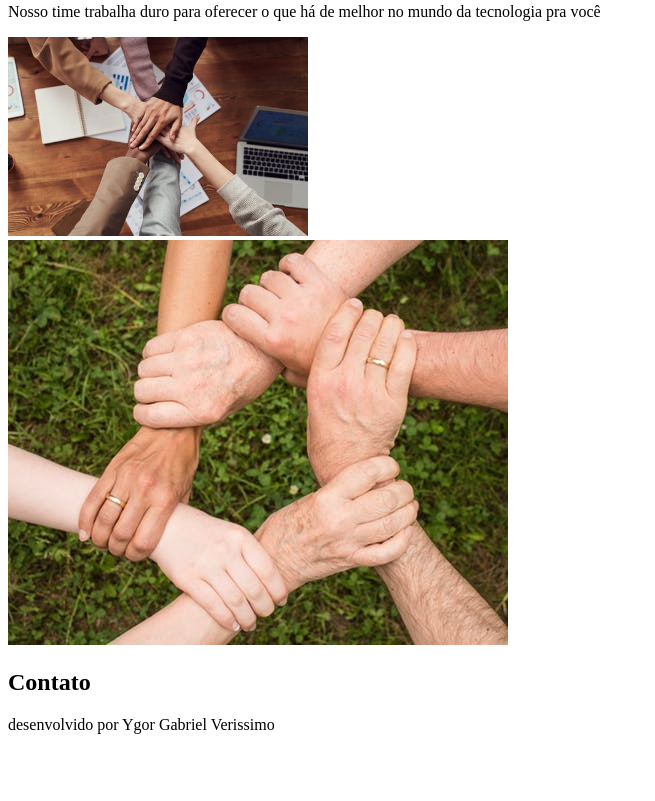
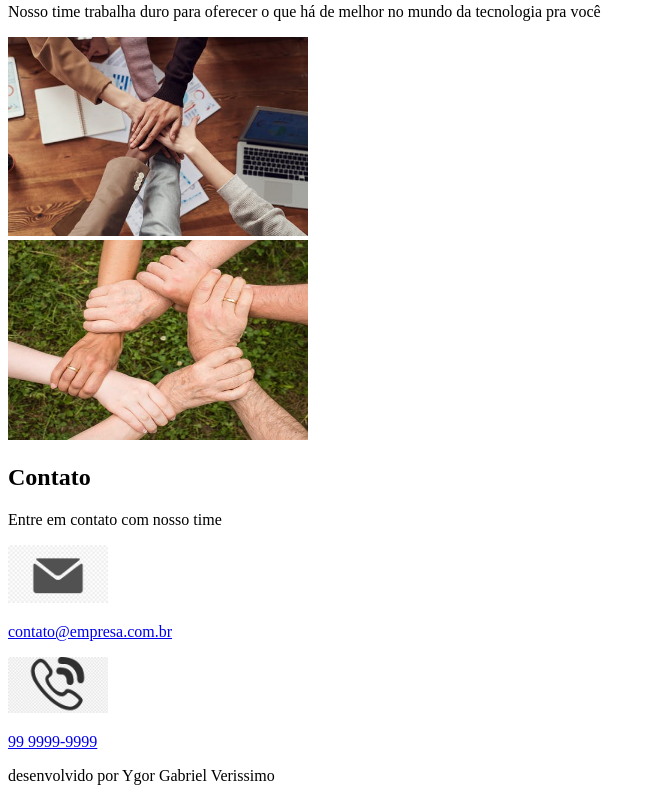
Before and after one commit to ygorgabrielverissimo/estudosHTML-CSS, a plain HTML site: page index.html in a window 1280 px wide. Shown: the part 1647-2448 px from the top of the page, without its empty margins (0-655 px from the left). Before the commit the page ends 2397 px from the top, so only its background shows below. Drawn offline with Linux system fonts and the light colour scheme.

Commit message:
atualizando conteúdo de aulas

```diff
--- a/index.html
+++ b/index.html
@@ -51,10 +51,10 @@
             <h2>Parceiros</h2>
             <p>Nossos parceiros nos ajudam a entregar os melhores softwares app e sites do mercado</p>
             <div>
-                <img src="img/parceiro01.png" width="300px">
+                <a href="https://web.digitalinnovation.one/home" target="_blank"><img src="img/parceiro01.png" width="300px"></a>
             </div>
             <div>
-                <img src="img/perceiro02.png" width="100px">
+                <a href="https://contele.com.br/" target="_blank"><img src="img/perceiro02.png" width="100px"></a>
             </div>
         </section>
 
@@ -65,12 +65,21 @@
                 <img src="img/time (2).jpeg" width="300px">
             </div>
             <div>
-                <img src="img/time.jpeg" >
+                <img src="img/time.jpeg" width="300px" height="200px" >
             </div>
 
         </section>
         <section id="contato">
             <h2>Contato</h2>
+            <p>Entre em contato com nosso time</p>
+            <div>
+                <img src="img/email.jpg" width="100px">
+                <p><a href="mailto:contato@empresa.com.br">contato@empresa.com.br</a></p>
+            </div>
+            <div>
+                <img src="img/logotelefone.png" width="100px">
+                <p><a href="tel:99 9999-9999">99 9999-9999</a></p>
+            </div>
         </section>
         <footer>
             <p>desenvolvido por Ygor Gabriel Verissimo</p>
```
Also changed, not shown: img/email.jpg (added), img/logotelefone.png (added).
